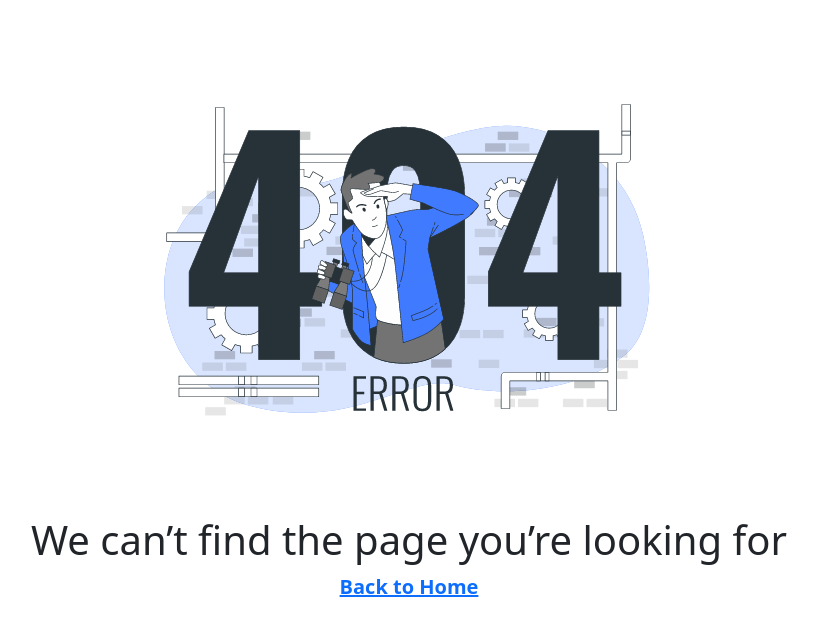
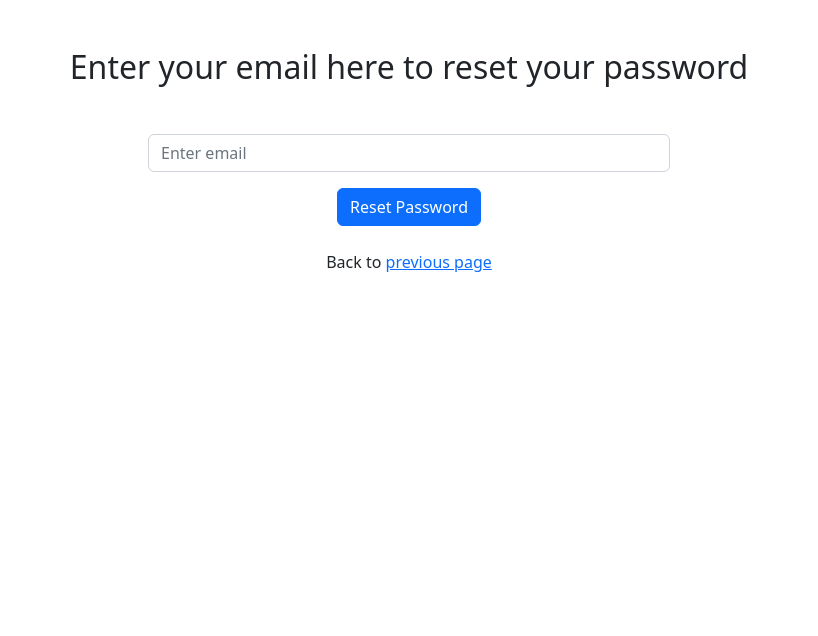
Before and after one commit to masudcodex/codeacademy, a React (Create React App) app: page /reset in a window 1280 px wide. Shown: the top 636 px of the page, without its empty margins (231-1049 px from the left). Built offline with nearby package versions, Linux system fonts and the light colour scheme; no server answers.

Commit message:
email verification and password reset has been setup

```diff
--- a/src/Routes/Routes/Routes.js
+++ b/src/Routes/Routes/Routes.js
@@ -13,6 +13,7 @@ import CourseDetails from '../../pages/Courses/CourseDetails/CourseDetails';
 import Cart from '../../pages/Cart/Cart';
 import Profile from '../../pages/Profile/Profile';
 import PrivateRoutes from '../PrivateRoutes/PrivateRoutes';
+import ResetPassword from '../../pages/ResetPassword/ResetPassword';
 
 const Routes = createBrowserRouter([
     {
@@ -69,6 +70,10 @@ const Routes = createBrowserRouter([
         ]
     },
     {
+        path: '/reset',
+        element: <ResetPassword></ResetPassword>
+    },
+    {
         path: '*',
         element: <ErrorPage></ErrorPage>
     }
--- a/src/contexts/AuthProvider.js
+++ b/src/contexts/AuthProvider.js
@@ -1,5 +1,5 @@
 import React, { createContext, useEffect, useState } from 'react';
-import { createUserWithEmailAndPassword, getAuth, onAuthStateChanged, signInWithEmailAndPassword, signInWithPopup, signOut, updateProfile } from 'firebase/auth';
+import { createUserWithEmailAndPassword, getAuth, onAuthStateChanged, sendEmailVerification, sendPasswordResetEmail, signInWithEmailAndPassword, signInWithPopup, signOut, updateProfile } from 'firebase/auth';
 import { firebaseApp } from '../firebase/firebase.config';
 
 
@@ -14,6 +14,11 @@ const AuthProvider = ({children}) => {
         setLoading(true);
         return createUserWithEmailAndPassword(auth, email, password);
     }
+
+    const emailVerification = () => {
+        return sendEmailVerification(auth.currentUser);
+    }
+
     const providerLogin = (provider) =>{
         setLoading(true);
         return signInWithPopup(auth, provider);
@@ -27,6 +32,10 @@ const AuthProvider = ({children}) => {
         return updateProfile(auth.currentUser, profile);
     }
 
+    const resetPassword = (email) => {
+        return sendPasswordResetEmail(auth, email);
+    }
+
 
     const logOutUser = () => {
         setLoading(true);
@@ -36,8 +45,10 @@ const AuthProvider = ({children}) => {
     useEffect(()=>{
         const unsubscribe = onAuthStateChanged(auth, (currentUser)=>{
             console.log('currentUser', currentUser);
-            setUser(currentUser);
-            setLoading(false)
+            if(currentUser === null || currentUser.emailVerified){
+                setUser(currentUser);
+            }
+            setLoading(false);
         })
         return ()=>{
             unsubscribe();
@@ -51,11 +62,13 @@ const AuthProvider = ({children}) => {
     const authInfo= {
         user,
         createUser,
+        emailVerification,
         logInUser,
         providerLogin,
         updateUserProfile,
         loading,
         setLoading,
+        resetPassword,
         logOutUser
     }
     return (
--- a/src/pages/Login/Login.js
+++ b/src/pages/Login/Login.js
@@ -10,7 +10,7 @@ import toast, { Toaster } from 'react-hot-toast';
 
 const Login = () => {
 
-    const {logInUser, providerLogin, setLoading} = useContext(AuthContext);
+    const { user, logInUser, providerLogin, setLoading} = useContext(AuthContext);
     const googleProvider = new GoogleAuthProvider();
     const githubProvider = new GithubAuthProvider();
     const navigate = useNavigate();
@@ -29,9 +29,14 @@ const Login = () => {
         .then(result=>{
             const user = result.user;
             console.log(user);
-            toast.success('Login Successful!');
-            navigate(from, { replace: true });
             form.reset();
+
+            if(user.emailVerified){
+                toast.success('Login Successful!');
+                navigate(from, { replace: true });
+            }else{
+                toast.error('Please verify your email first!');
+            }
         })
         .catch(error=> {
             setError(error.message);
@@ -95,7 +100,7 @@ const Login = () => {
                                 <Form.Label>Password</Form.Label>
                                 <Form.Control name="password" type="password" placeholder="Password" required/>
                             </Form.Group>
-                            <Link className='d-block mb-3'>Forgot password?</Link>
+                            <Link to="/reset" className='d-block mb-3'>Forgot password?</Link>
                             <Button variant="primary" type="submit">
                                 Submit
                                 <Toaster />
--- /dev/null
+++ b/src/pages/ResetPassword/ResetPassword.js
@@ -0,0 +1,45 @@
+import React, { useContext, useState } from 'react';
+import { Button, Container, Form } from 'react-bootstrap';
+import toast, { Toaster } from 'react-hot-toast';
+import { Link } from 'react-router-dom';
+import { AuthContext } from '../../contexts/AuthProvider';
+
+const ResetPassword = () => {
+    const { resetPassword } = useContext(AuthContext);
+    const [error, setError] = useState('');
+
+
+    const handleSubmit = event =>{
+        event.preventDefault();
+        const form = event.target;
+        const email = form.email.value;
+        resetPassword(email)
+        .then(result=>{
+            form.reset();
+            toast.success("Password reset link has been sent!");
+        })
+        .then(error=>setError(error))
+    }
+    return (
+        <Container className='p-5 text-center'>
+            <h2 className='mb-5'>Enter your email here to reset your password</h2>
+            <div className='w-50 text-center mx-auto'>
+                <Form onSubmit={handleSubmit}>
+                    <Form.Group className="mb-3">
+                        <Form.Control name="email" type="email" placeholder="Enter email" />
+                    </Form.Group>
+                    <Form.Text className="text-danger d-block">
+                        {error}
+                    </Form.Text>
+                    <Button variant="primary" type="submit">
+                        Reset Password
+                        <Toaster />
+                    </Button>
+                </Form>
+                <p className='mt-4'>Back to <Link to="/login">previous page</Link></p>
+            </div>
+        </Container>
+    );
+};
+
+export default ResetPassword;
--- a/src/pages/SignUp/SignUp.js
+++ b/src/pages/SignUp/SignUp.js
@@ -2,7 +2,7 @@ import React, { useContext, useState } from 'react';
 import { Button, Col, Container, Form, Row } from 'react-bootstrap';
 import { FaGithub } from 'react-icons/fa';
 import { FcGoogle } from 'react-icons/fc';
-import { Link } from 'react-router-dom';
+import { Link, useLocation, useNavigate } from 'react-router-dom';
 import './SignUp.css';
 import image from '../../assets/images/Sign_up.png';
 import { AuthContext } from '../../contexts/AuthProvider';
@@ -13,7 +13,7 @@ import toast, { Toaster } from 'react-hot-toast';
 
 const SignUp = () => {
 
-    const {createUser, providerLogin, updateUserProfile} = useContext(AuthContext);
+    const {createUser, providerLogin, updateUserProfile, emailVerification} = useContext(AuthContext);
     const googleProvider = new GoogleAuthProvider();
     const githubProvider = new GithubAuthProvider();
     const [error, setError] = useState('');
@@ -37,7 +37,8 @@ const SignUp = () => {
             setError('');
             form.reset();
             handleUpdateUserProfile(name);
-            toast.success('Sign up successful');
+            handleEmailVerification();
+            toast.success('Sign up successful! Please Check your email to activate your account');
         })
         .catch(error=> setError(error.message))
     }
@@ -65,6 +66,13 @@ const SignUp = () => {
             console.log(user);
             toast.success('Registration successful!');
         })
+        .catch(error=>setError(error.message))
+    }
+
+    //--------Send Email Verification--------//
+    const handleEmailVerification = () =>{
+        emailVerification()
+        .then(()=>{})
         .catch(error=>setError(error.message))
     }
 
```
